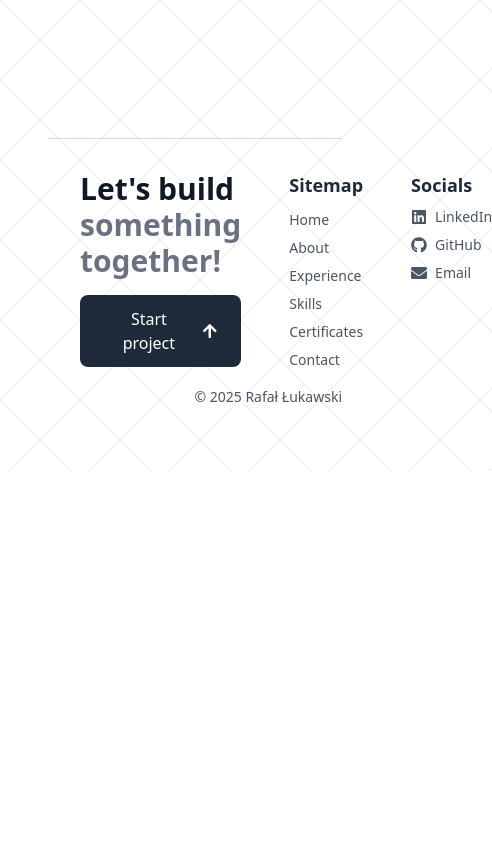
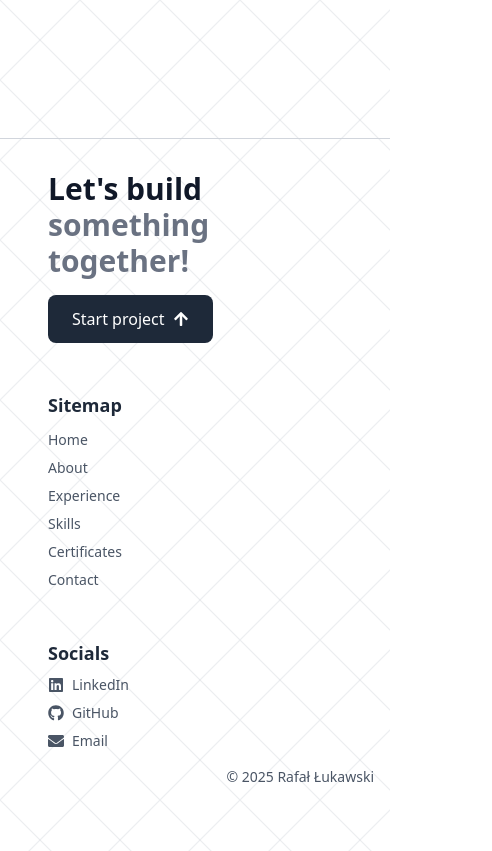
Before and after one commit to rlukawski/personal-website, a React (Vite) app: page / in a window 390 px wide. Shown: the part 5120-5971 px from the top of the page, 492 px wide, since content can reach past the window. Before the commit the page ends 5591 px from the top, so only its background shows below. Built offline with nearby package versions, Linux system fonts and the light colour scheme.

Commit message:
Fix footer RWD

```diff
--- a/src/components/Footer.tsx
+++ b/src/components/Footer.tsx
@@ -6,11 +6,11 @@ export const Footer = () => {
   const currentYear = new Date().getFullYear();
 
   return (
-    <footer className="mt-48 mb-8 px-12">
+    <footer className="mt-48 mb-8">
       {/* Horizontal line */}
-      <div className="border-t border-gray-300 pt-8 pb-8">
+      <div className="border-t border-gray-300 pt-8 pb-8 px-4">
         <div className="content-container">
-          <div className="flex flex-row gap-12 justify-between width-full px-8">
+          <div className="flex flex-col sm:flex-row gap-12 justify-between width-full px-8">
             {/* Call to Action Section */}
             <FooterCTA />
             <FooterSitemap />
```
